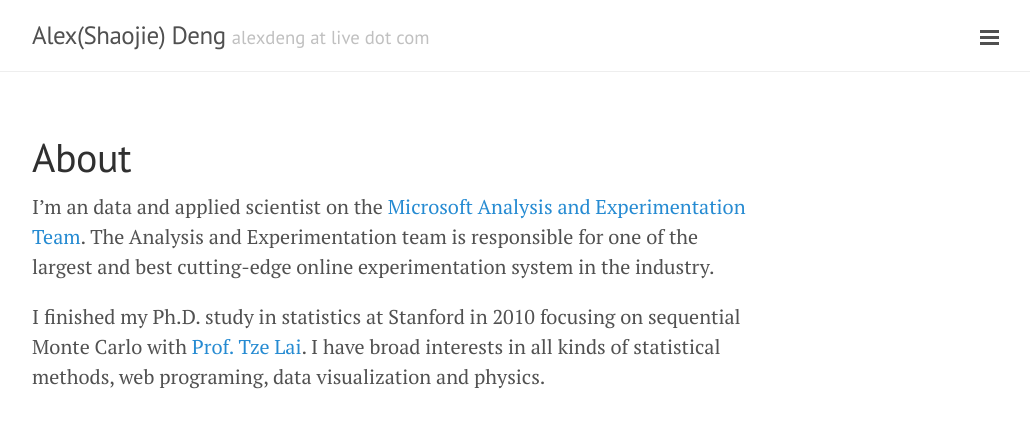
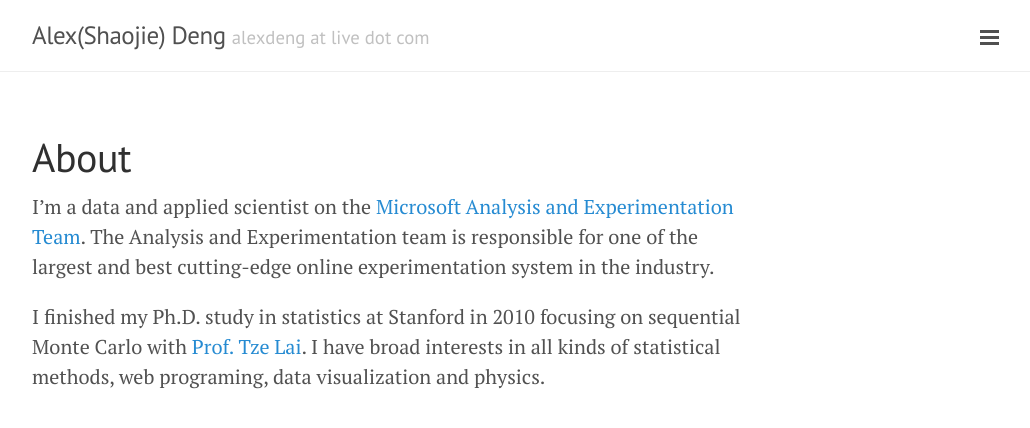
Before and after one commit to alexdeng/alexdeng.github.io, a Jekyll site: the page built from about.md, in a window 1280 px wide. Shown: the top 428 px of the page, without its empty margins (248-1278 px from the left). Built offline with Jekyll 4.4.1, drawn with Linux system fonts in a browser that asks for light colours.

```diff
--- a/CNAME
+++ /dev/null
@@ -1 +0,0 @@
-hyde.getpoole.com
--- a/about.md
+++ b/about.md
@@ -4,6 +4,6 @@ title: About
 ---
 
 
-I'm an data and applied scientist on the [Microsoft Analysis and Experimentation Team](http://www.exp-platform.com). The Analysis and Experimentation team is responsible for one of the largest and best cutting-edge online experimentation system in the industry.
+I'm a data and applied scientist on the [Microsoft Analysis and Experimentation Team](http://www.exp-platform.com). The Analysis and Experimentation team is responsible for one of the largest and best cutting-edge online experimentation system in the industry.
 
 I finished my Ph.D. study in statistics at Stanford in 2010 focusing on sequential Monte Carlo with [Prof. Tze Lai](https://statistics.stanford.edu/people/tze-leung-lai). I have broad interests in all kinds of statistical methods, web programing, data visualization and physics.
```
Also changed, not shown: public/favicon-Ishun.ico (added), public/favicon.ico (deleted), public/faviconb.ico.
